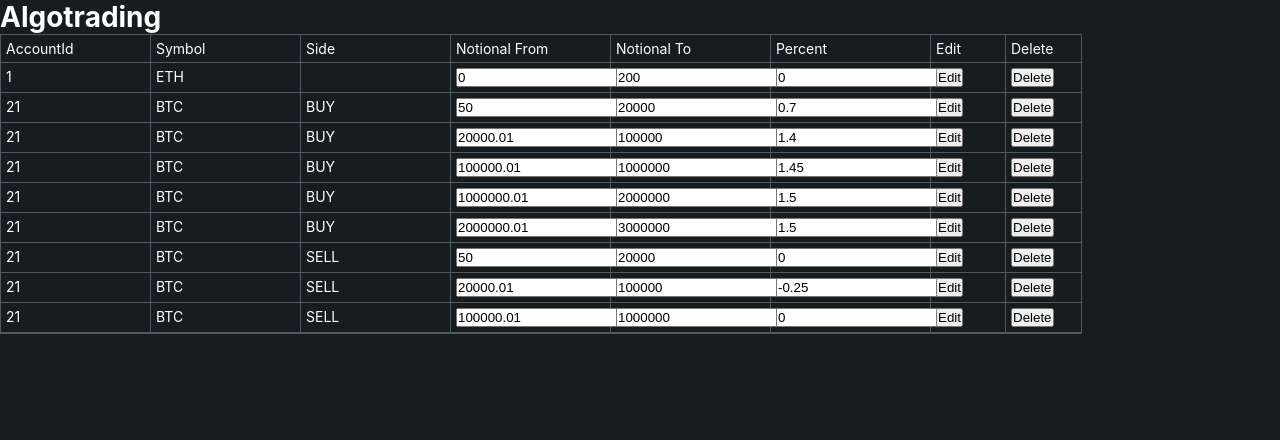
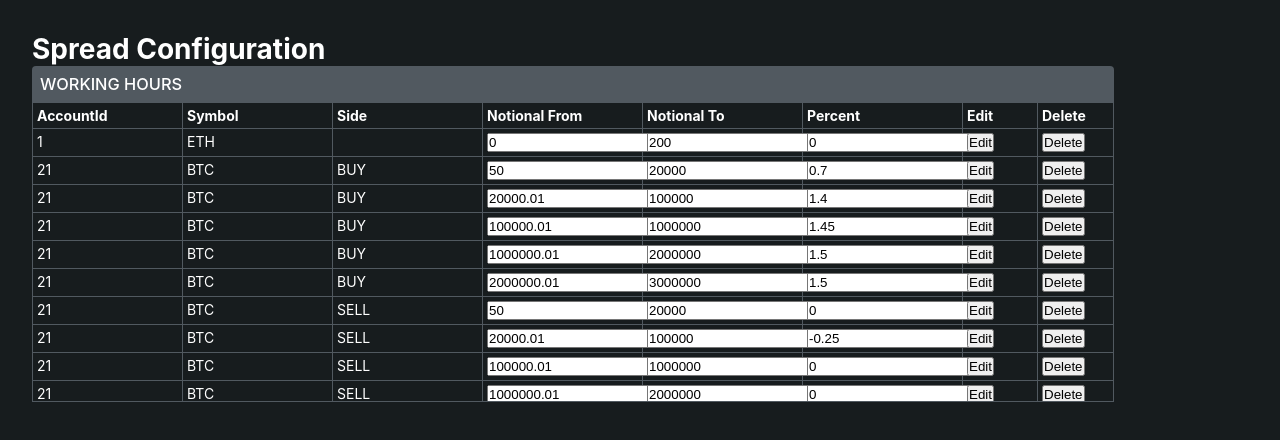
Before and after one commit to claudvanbarret/algotrading, a React (Create React App) app: page / in a window 1280 px wide. Shown: the top 440 px of the page. Built offline with nearby package versions, Linux system fonts and the light colour scheme; data requests are answered from the project's data file.

Commit message:
style: add title to table

```diff
--- a/src/components/molecules/Table/Table.styles.ts
+++ b/src/components/molecules/Table/Table.styles.ts
@@ -1,38 +1,31 @@
 import styled, { css } from 'styled-components';
 import Theme from '../../../theme/Theme';
 
-const { colors } = Theme;
+const { colors, spaces, fonts } = Theme;
 
 interface TableStyleProps {
   height?: number;
 }
 
+export const Container = styled.div`
+  width: fit-content;
+`;
+
+export const Title = styled.h3`
+  padding: ${spaces.s};
+  background-color: ${colors.fillGrey};
+  border-top-left-radius: 4px;
+  border-top-right-radius: 4px;
+  text-transform: uppercase;
+  font-weight: ${fonts.weight.medium};
+`;
+
 export const Table = styled.table<TableStyleProps>`
   display: inline-block;
   border-spacing: 0;
   border: 1px solid ${colors.fillGrey};
-  overflow: scroll;
-  height: ${({ height }) => height ?? '100%'};
-
-  .tr {
-    :last-child {
-      .td {
-        border-bottom: 0;
-      }
-    }
-  }
-
-  .th,
-  .td {
-    margin: 0;
-    padding: 0.5rem;
-    border-bottom: 1px solid ${colors.fillGrey};
-    border-right: 1px solid ${colors.fillGrey};
-
-    :last-child {
-      border-right: 0;
-    }
-  }
+  overflow-y: auto;
+  height: ${({ height }) => `${height}px` ?? '100%'};
 `;
 
 export const Tr = styled.td`
@@ -45,16 +38,17 @@ export const Tr = styled.td`
 
 const Column = css`
   margin: 0;
-  padding: 0.5rem;
+  padding: ${spaces.xs};
   border-bottom: 1px solid ${colors.fillGrey};
   border-right: 1px solid ${colors.fillGrey};
+  text-align: left;
 
   :last-child {
     border-right: 0;
   }
 `;
 
-export const Th = styled.td`
+export const Th = styled.th`
   ${Column}
 `;
 
--- a/src/components/molecules/Table/Table.tsx
+++ b/src/components/molecules/Table/Table.tsx
@@ -5,7 +5,7 @@ import * as S from './Table.styles';
 import { useMemo } from 'react';
 
 const Table = <T extends object>(props: TableProps<T>) => {
-  const { columns, data, height } = props;
+  const { columns, data, height, title } = props;
 
   const defaultColumn = useMemo(
     () => ({
@@ -24,6 +24,8 @@ const Table = <T extends object>(props: TableProps<T>) => {
   );
 
   return (
+    <S.Container>
+      {title && <S.Title>{title}</S.Title>}
       <S.Table {...getTableProps()} height={height}>
         <thead>
           {headerGroups.map((headerGroup) => (
@@ -47,6 +49,7 @@ const Table = <T extends object>(props: TableProps<T>) => {
           })}
         </tbody>
       </S.Table>
+    </S.Container>
   );
 };
 
--- a/src/components/molecules/Table/Table.types.ts
+++ b/src/components/molecules/Table/Table.types.ts
@@ -2,4 +2,5 @@ import { UseTableOptions } from 'react-table';
 
 export interface TableProps<T extends object> extends UseTableOptions<T> {
   height?: number;
+  title?: string;
 }
--- a/src/i18n/en.json
+++ b/src/i18n/en.json
@@ -1,5 +1,7 @@
 {
     "algotrading": "Algotrading",
+    "spread_configuration": "Spread Configuration",
+    "working_hours": "Working Hours",
     "account_id": "AccountId",
     "symbol": "Symbol",
     "side": "Side",
--- /dev/null
+++ b/src/pages/Home/Home.styles.ts
@@ -0,0 +1,8 @@
+import styled, { css } from 'styled-components';
+import Theme from '../../theme/Theme';
+
+const { spaces } = Theme;
+
+export const Container = styled.div`
+  padding: ${spaces.l};
+`;
--- a/src/pages/Home/Home.tsx
+++ b/src/pages/Home/Home.tsx
@@ -6,6 +6,7 @@ import { NumberCell } from '../../components/atoms/NumberCell';
 import { Table } from '../../components/molecules/Table';
 import useSpreads from '../../hooks/useSpreads';
 import { SpreadConfiguration, SpreadConfigurationAcessor } from '../../models/SpreadConfiguration';
+import * as S from './Home.styles';
 
 const Home = () => {
   const { workingHours, updateSpreadConfigurations, updateSpreadConfigurationById, deleteSpreadConfigurationById } = useSpreads();
@@ -81,10 +82,10 @@ const Home = () => {
   );
 
   return (
-    <>
-      <h1>{t('algotrading')}</h1>
-      <Table columns={columns as Column<SpreadConfiguration>[]} data={workingHours} height={300} />
-    </>
+    <S.Container>
+      <h1>{t('spread_configuration')}</h1>
+      <Table columns={columns as Column<SpreadConfiguration>[]} data={workingHours} height={300} title={t('working_hours')} />
+    </S.Container>
   );
 };
 
--- a/src/theme/Reset.style.tsx
+++ b/src/theme/Reset.style.tsx
@@ -13,7 +13,7 @@ const ResetStyles = createGlobalStyle`
     font-size: 62.5%;
   }
   body {
-    background-color: ${Theme.colors.fillBlack};
+    background-color: ${Theme.colors.fillBlackSecondary};
     color: ${Theme.colors.fill};
     font-size: ${Theme.fonts.size};
     font-family: ${Theme.fonts.family};
--- a/src/theme/colors.json
+++ b/src/theme/colors.json
@@ -1,5 +1,6 @@
 {
   "fill": "#FFFFFF",
-  "fillBlack": "#171c1e",
+  "fillBlack": "#000000",
+  "fillBlackSecondary": "#171c1e",
   "fillGrey": "#515960"
 }
```
Lines whose indentation alone changed are shown as unchanged.
